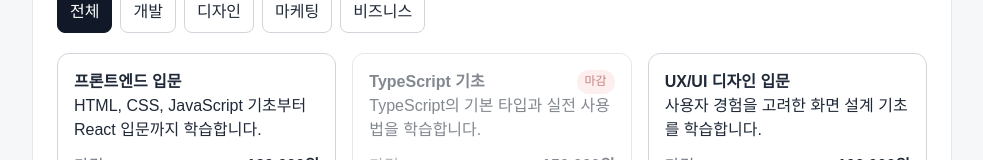
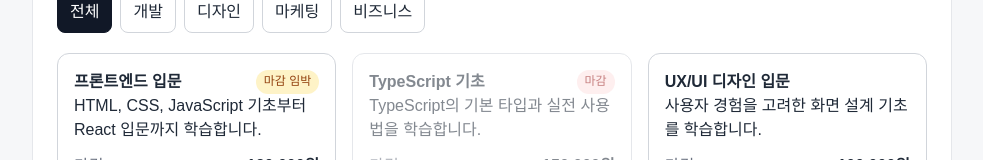
Before and after one commit to Jhoncarmack/course-enrollment-form, a Next.js app: page / in a window 1280 px wide. Shown: the part 254-414 px from the top of the page, without its empty margins (148-1131 px from the left). Built offline with nearby package versions, Linux system fonts and the light colour scheme.

Commit message:
feat: Add almost full badge for nearly full courses
 - 남은 자리가 3개 이하인 강의에 노란 '마감 임박' 뱃지 표시
 - isAlmostFull 조건 추가 (마감 아닌 강의 중 잔여 <= 3)
 - Mock 데이터: course-1 currentEnrollment 12 -> 28

```diff
--- a/app/api/courses/route.ts
+++ b/app/api/courses/route.ts
@@ -18,7 +18,7 @@ const courses: Course[] = [
       category: "development",
       price: 120000,
       maxCapacity: 30,
-      currentEnrollment: 12,
+      currentEnrollment: 28,
       startDate: "2026-06-01T09:00:00.000Z",
       endDate: "2026-06-30T09:00:00.000Z",
       instructor: "김개발",
--- a/app/globals.css
+++ b/app/globals.css
@@ -129,7 +129,10 @@ button {
    color: #991b1b;
    font-size: 12px;
 }
-
+.badge-warning {
+   background: #fef3c7;
+   color: #92400e;
+}
 dl {
    margin: 12px 0 0;
 }
--- a/components/courseStep.tsx
+++ b/components/courseStep.tsx
@@ -93,6 +93,8 @@ export default function CourseStep({
          <div className="course-grid">
             {courses.map((course) => {
                const isFull = course.currentEnrollment >= course.maxCapacity;
+               const isAlmostFull =
+                  !isFull && course.maxCapacity - course.currentEnrollment <= 3;
                const isSelected = selectedCourse?.id === course.id;
 
                return (
@@ -110,6 +112,11 @@ export default function CourseStep({
                      <div className="course-card-header">
                         <strong>{course.title}</strong>
                         {isFull && <span className="badge">마감</span>}
+                        {isAlmostFull && (
+                           <span className="badge badge-warning">
+                              마감 임박
+                           </span>
+                        )}
                      </div>
 
                      <p>{course.description}</p>
```
